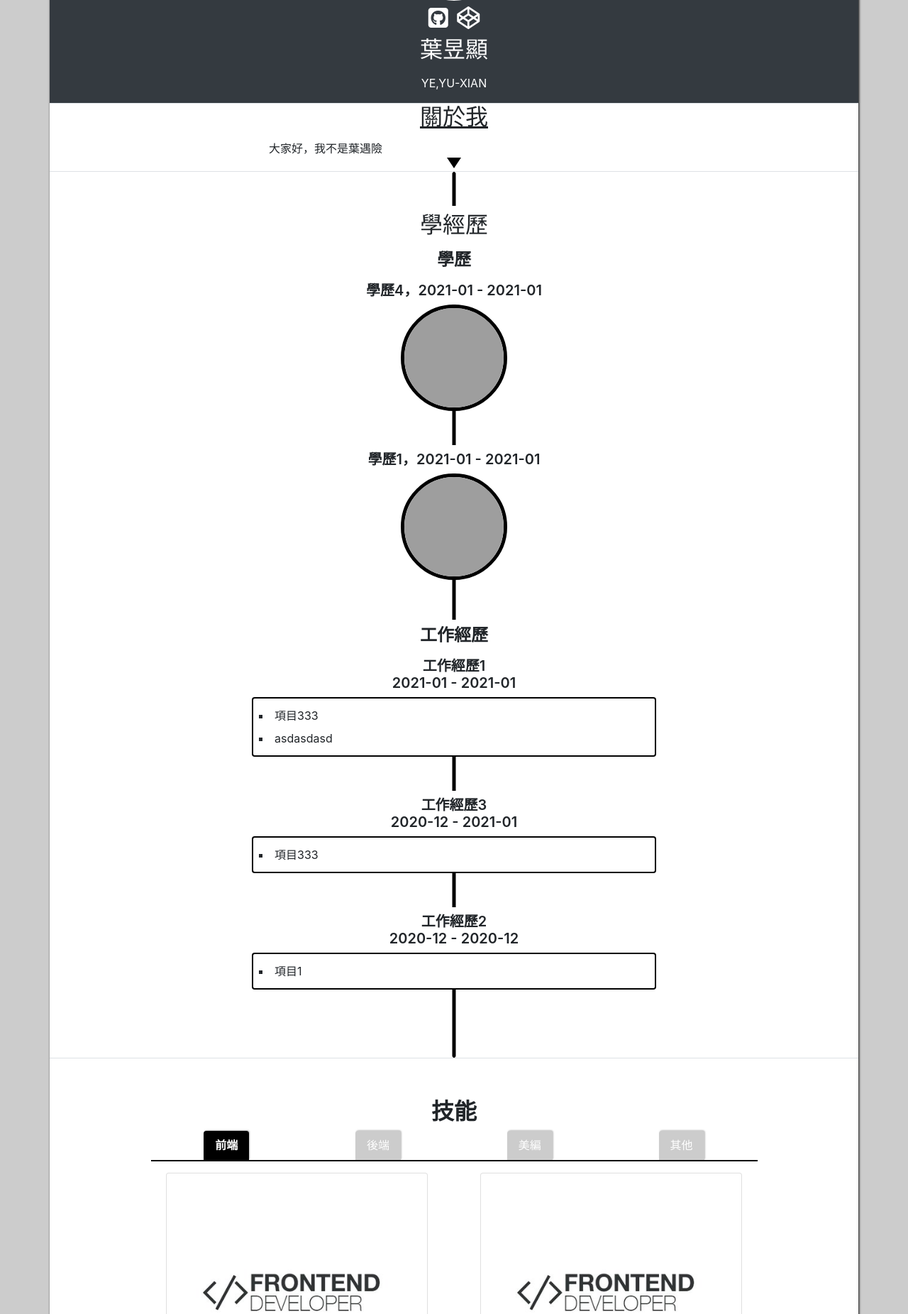
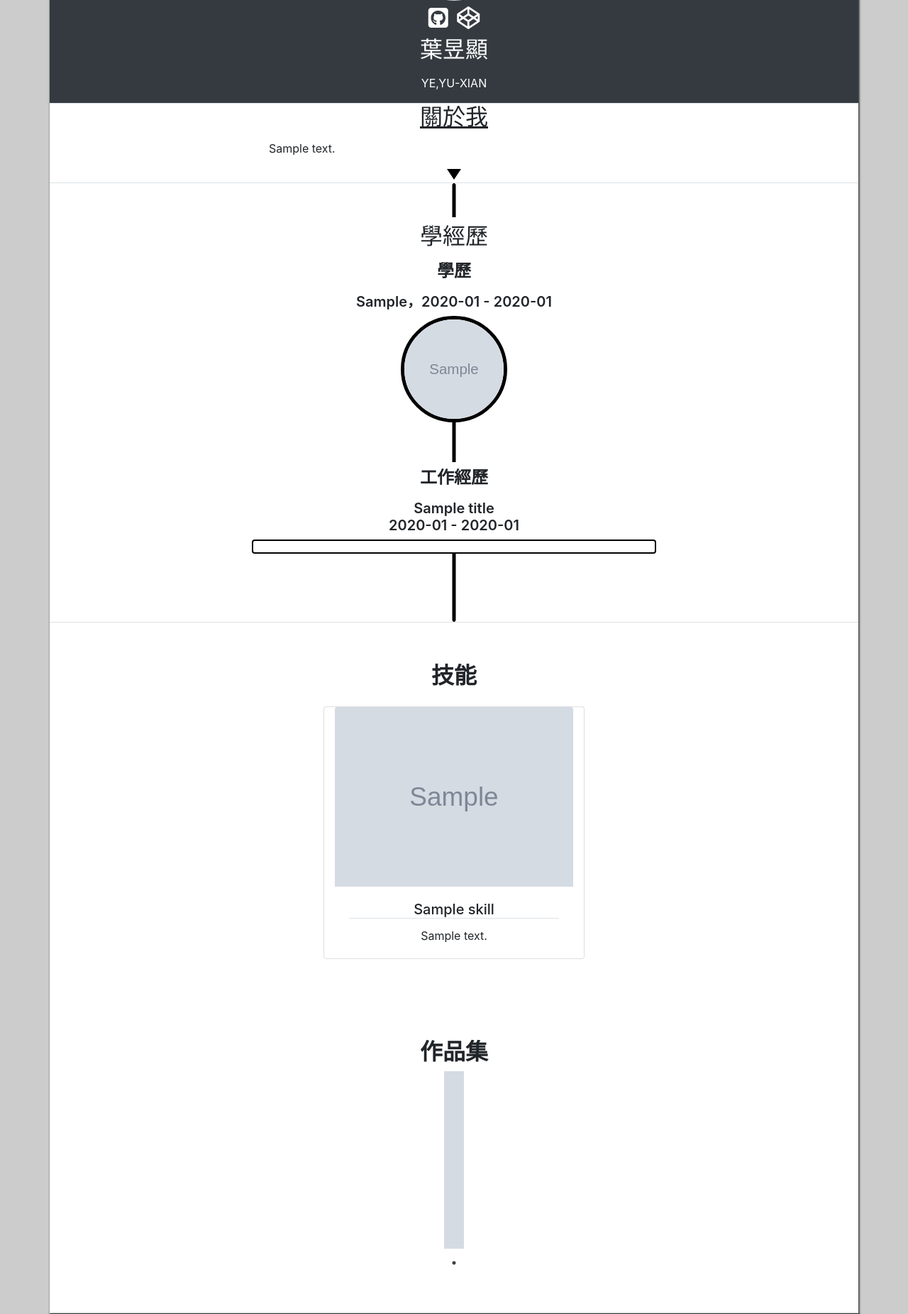
Before and after one commit to Jingjar/resume-catuxian, a PHP site: page / in a window 1280 px wide. Shown: the part 317-2168 px from the top of the page at 71% size. Run offline with PHP 8.4, Linux system fonts and the light colour scheme; data comes from the database, SQL or seed files in the repository; tables that the repository leaves empty hold one stand-in row (values such as "Sample post"); grey boxes marked "Sample" are stand-in pictures; data that the repository does not hold is empty; some libraries are stand-ins or nearby versions; grey boxes are pictures that could not be loaded.

Commit message:
開始修改版面

```diff
--- a/api/add.php
+++ b/api/add.php
@@ -33,10 +33,7 @@
             $data['start']=$_POST['start'];
             $data['end']=$_POST['end'];
         break;
-        case "resume_skills_frontend":
-        case "resume_skills_backend":
-        case "resume_skills_graphic":
-        case "resume_skills_others":
+        case "resume_skills":
             $data['title']=$_POST['title'];
         break;
         case "resume_works":
--- a/api/edit.php
+++ b/api/edit.php
@@ -48,10 +48,7 @@
                     $row['end']=$_POST['end'][$key];
                     $row['sh']=(in_array($id,$_POST['sh']))?1:0;
                 break;
-                case "resume_skills_frontend":
-                case "resume_skills_backend":
-                case "resume_skills_graphic":
-                case "resume_skills_others":
+                case "resume_skills":
                     $row['title']=$_POST['title'][$key];
                     $row['sh']=(in_array($id,$_POST['sh']))?1:0;
                 break;
--- a/backend.php
+++ b/backend.php
@@ -23,10 +23,7 @@ $file = "backend/" . $do . ".php";
 <a href="?do=about">關於我</a>
 <a href="?do=exp">經歷</a>
 <a href="?do=exp_e">學歷</a>
-<a href="?do=skill_f">前端技能</a>
-<a href="?do=skill_b">後端技能</a>
-<a href="?do=skill_g">美編技能</a>
-<a href="?do=skill_o">其他技能</a>
+<a href="?do=skill">前端技能</a>
 <a href="?do=works">作品集</a>
 <a href="?do=contact">聯絡我</a>
 <!-- Button trigger modal -->
--- a/backend/skill_g.php
+++ b/backend/skill.php
@@ -7,7 +7,7 @@
         <td>刪除</td>
     </tr>
     <?php
-    $rows = $Skill_g->all();
+    $rows = $Skill->all();
     foreach ($rows as $row) {
     ?><tr>
             <td><img src="img/<?= $row['img']; ?>" style="height: 300px;"></td>
--- a/base.php
+++ b/base.php
@@ -6,10 +6,7 @@
         'about'=>'新增關於我',
         'exp'=>'新增經歷',
         'exp_e'=>'新增學歷',
-        'skill_f'=>'新增前端技能',
-        'skill_b'=>'新增後端技能',
-        'skill_g'=>'新增美編技能',
-        'skill_o'=>'新增其他技能',
+        'skill'=>'新增技能',
         'works'=>'新增作品集',
         'contact'=>'新增聯絡我'
     ];
@@ -20,10 +17,7 @@
         'exp'=>'resume_exp_title',
         'exp_i'=>'resume_exp_item',
         'exp_e'=>'resume_exp_edu',
-        'skill_f'=>'resume_skills_frontend',
-        'skill_b'=>'resume_skills_backend',
-        'skill_g'=>'resume_skills_graphic',
-        'skill_o'=>'resume_skills_others',
+        'skill'=>'resume_skills',
         'works'=>'resume_works',
         'contact'=>'resume_contact'
     ];
@@ -33,10 +27,7 @@
     $Exp_t=new DB("resume_exp_title");
     $Exp_i=new DB("resume_exp_items");
     $Exp_e=new DB("resume_exp_edu");
-    $Skill_f=new DB("resume_skills_frontend");
-    $Skill_b=new DB("resume_skills_backend");
-    $Skill_g=new DB("resume_skills_graphic");
-    $Skill_o=new DB("resume_skills_others");
+    $Skill=new DB("resume_skills");
     $Works=new DB("resume_works");
     $Contact=new DB("resume_contact");
 
--- a/index.php
+++ b/index.php
@@ -67,7 +67,7 @@ include_once "base.php";
         <!-- 關於我 -->
         <div class="border-bottom px-5" id="about">
             <h2><u>關於我</u></h2>
-            <p class="text-left w-50 mx-auto">
+            <p class="text-left w-50 mx-auto pb-3">
                 <?= $About->find(['sh' => 1])['about']; ?>
             </p>
         </div>
@@ -99,7 +99,7 @@ include_once "base.php";
                         $end_work = substr($exp['end'], 0, -3);
                         $title = $exp['title'];
                         echo "<h5 class='py-2 mb-0'>{$title}<br>{$start_work} - {$end_work}</h5>";
-                        echo "<div class='list-item mb-5 py-2 text-left pl-2'>";
+                        echo "<div class='list-item mb-5 py-2 text-left pl-3'>";
                         $items = $Exp_i->all(['title_id' => $title]);
                         foreach ($items as $item) {
                             echo "<li>{$item['li']}</li>";
@@ -115,26 +115,10 @@ include_once "base.php";
         <!-- 技能 -->
         <div class="w-75 mx-auto mb-2 py-5" id="skills">
             <h2><b>技能</b></h2>
-            <ul class="nav nav-tabs justify-content-around" id="skillTab" role="tablist">
-                <li class="nav-item">
-                    <a class="nav-link active" id="home-tab" data-toggle="tab" href="#frontend" role="tab" aria-selected="true">前端</a>
-                </li>
-                <li class="nav-item">
-                    <a class="nav-link" id="profile-tab" data-toggle="tab" href="#backend" role="tab" aria-selected="false">後端</a>
-                </li>
-                <li class="nav-item">
-                    <a class="nav-link" id="contact-tab" data-toggle="tab" href="#graphic" role="tab" aria-selected="false">美編</a>
-                </li>
-                <li class="nav-item">
-                    <a class="nav-link" id="contact-tab" data-toggle="tab" href="#others" role="tab" aria-selected="false">其他</a>
-                </li>
-            </ul>
-            <div class="tab-content" id="myTabContent">
-                <div class="tab-pane fade show active" id="frontend" role="tabpanel">
             <div class="row justify-content-around pt-3">
                 <!-- 前端技能 -->
                 <?php
-                        $skills = $Skill_f->all(['sh' => 1]);
+                $skills = $Skill->all(['sh' => 1]);
                 foreach ($skills as $skill) {
                 ?>
                     <div class="card col-md-5 mb-2 skill">
@@ -147,64 +131,6 @@ include_once "base.php";
                 <?php
                 }
                 ?>
-                    </div>
-                </div>
-                <div class="tab-pane fade" id="backend" role="tabpanel">
-                    <div class="row justify-content-around pt-3">
-                        <!-- 後端技能 -->
-                        <?php
-                        $skills = $Skill_b->all(['sh' => 1]);
-                        foreach ($skills as $skill) {
-                        ?>
-                            <div class="card col-md-5 mb-2 skill">
-                                <img src="img/<?= $skill['img'] ?>" class="card-img-top">
-                                <div class="card-body">
-                                    <h5 class="card-title border-bottom"><?= $skill['title']; ?></h5>
-                                    <p class="card-text"><?= $skill['text']; ?></p>
-                                </div>
-                            </div>
-                        <?php
-                        }
-                        ?>
-                    </div>
-                </div>
-                <div class="tab-pane fade" id="graphic" role="tabpanel">
-                    <div class="row justify-content-around pt-3">
-                        <!-- 美編技能 -->
-                        <?php
-                        $skills = $Skill_g->all(['sh' => 1]);
-                        foreach ($skills as $skill) {
-                        ?>
-                            <div class="card col-md-5 mb-2 skill">
-                                <img src="img/<?= $skill['img'] ?>" class="card-img-top">
-                                <div class="card-body">
-                                    <h5 class="card-title border-bottom"><?= $skill['title']; ?></h5>
-                                    <p class="card-text"><?= $skill['text']; ?></p>
-                                </div>
-                            </div>
-                        <?php
-                        }
-                        ?>
-                    </div>
-                </div>
-                <div class="tab-pane fade" id="others" role="tabpanel">
-                    <div class="row justify-content-around pt-3">
-                        <!-- 其他技能 -->
-                        <?php
-                        $skills = $Skill_o->all(['sh' => 1]);
-                        foreach ($skills as $skill) {
-                        ?>
-                            <div class="card col-md-5 mb-2 skill">
-                                <img src="img/<?= $skill['img'] ?>" class="card-img-top">
-                                <div class="card-body">
-                                    <h5 class="card-title border-bottom"><?= $skill['title']; ?></h5>
-                                    <p class="card-text"><?= $skill['text']; ?></p>
-                                </div>
-                            </div>
-                        <?php
-                        }
-                        ?>
-                    </div>
             </div>
         </div>
 
@@ -229,11 +155,9 @@ include_once "base.php";
                 ?>
             </div>
         </div>
-        </div>
-        <!-- 聯絡我 -->
         <footer id="contact" class="text-center py-5 bg-dark text-white container">
             <h5 class="mb-5">聯絡我</h5>
-            <form action="" class="row text-left px-5">
+            <form action="add_visitors" class="row text-left px-5">
                 <div class="form-group col-sm-12 col-md-6">
                     <label for="yourName">訪客姓名</label>
                     <div class="input-group mb-3">
@@ -262,11 +186,13 @@ include_once "base.php";
                     <label for="yourMessage">您的訊息</label>
                     <textarea class="form-control" id="yourMessage" rows="3" placeholder="請輸入您的訊息"></textarea>
                 </div>
-                <small class="text-muted col-12 text-center border-bottom pb-3">請如實填寫便於信件回覆，我們保證不隨意公開您的留言資訊</small>
+                <small class="text-muted col-12 text-center border-bottom pb-3">請填寫正確聯絡方式，以便回復您的訊息</small>
                 <button type="submit" class="btn btn-primary mx-auto my-3">確認送出</button>
             </form>
         </footer>
     </div>
+    <!-- 聯絡我 -->
+
 
     <small class="text-muted mb-1">Copyright © 2021 <a href="login.html" style="color:#6c757d;">YE,YU-XIAN</a> all rights
         reserved.</small>
--- a/plugin/style.css
+++ b/plugin/style.css
@@ -111,27 +111,6 @@ a:hover {
     transform: translateY(-10px);
     transition: 0.5s;
 }
-#skillTab{
-    border-bottom: 2px solid #000;
-}
-.nav-tabs .nav-item {
-    margin-bottom: 0px;
-}
-#skills .nav-tabs .nav-link {
-    flex: 0 1 15%;
-    box-shadow: 1px -1px 2px 0px #8888;
-    border: 0;
-    border-bottom: 1px solid transparent;
-    background: #ccc;
-    color: white;
-}
-.nav-tabs .nav-item.show .nav-link, .nav-tabs .nav-link.active {
-    color: #495057;
-    font-weight: bolder;
-    background-color: black !important;
-    border-color: #dee2e6 #dee2e6 #fff;
-    transition: 0.5s linear;
-}
 
 /*作品集*/
 
```
Also changed, not shown: backend/skill_b.php (deleted, +0 -24 lines), backend/skill_f.php (deleted, +0 -24 lines), backend/skill_o.php (deleted, +0 -24 lines), modal/skill_f.php (deleted, +0 -11 lines), modal/skill_g.php (deleted, +0 -11 lines), modal/skill_o.php (deleted, +0 -11 lines), s1090413.sql (+33 -185 lines), api/add_visitors.php (added), img/PvZ 2_Screenshot_2021.01.05_20.52.45.jpg (deleted), img/frontend.jpg (deleted), img/hello.png (deleted), img/work1.jpg (deleted), modal/skill.php (renamed from modal/skill_b.php). Lines whose indentation alone changed are shown as unchanged.
